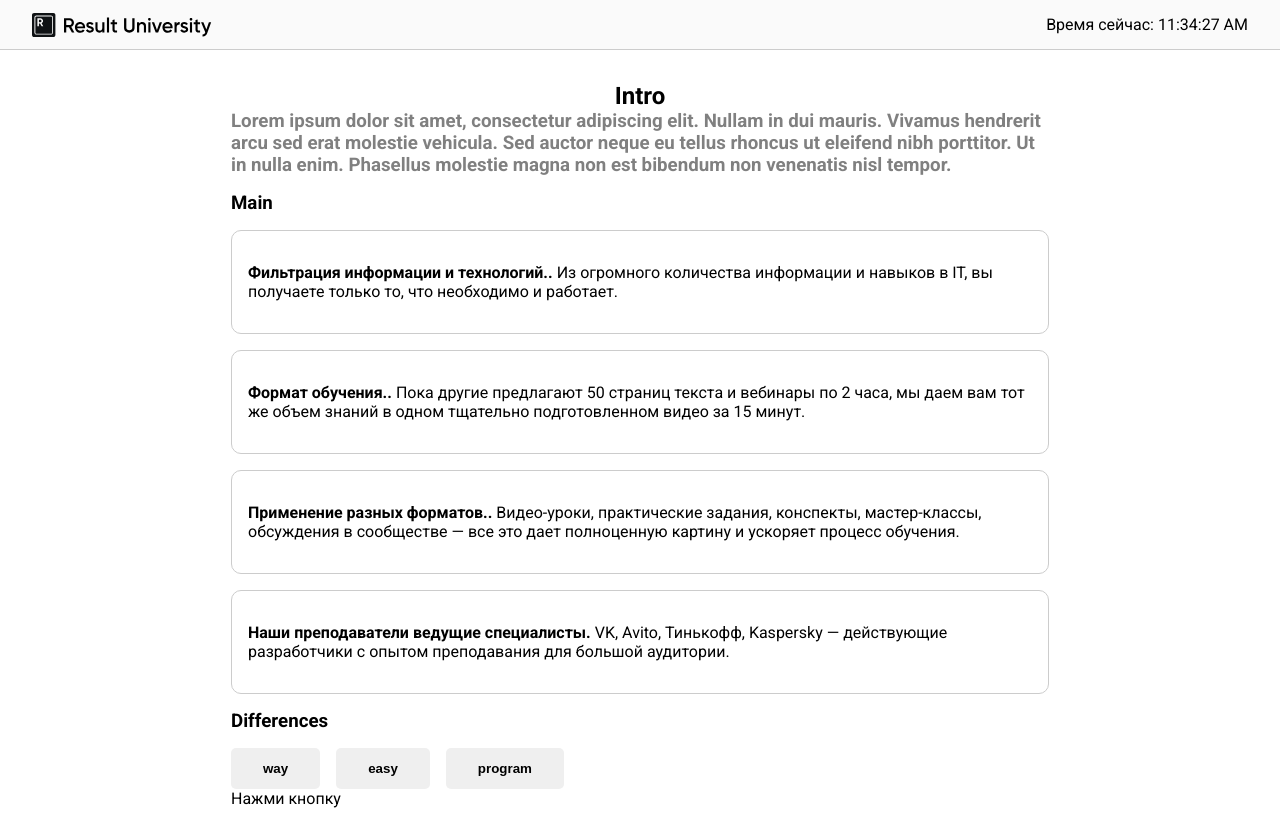
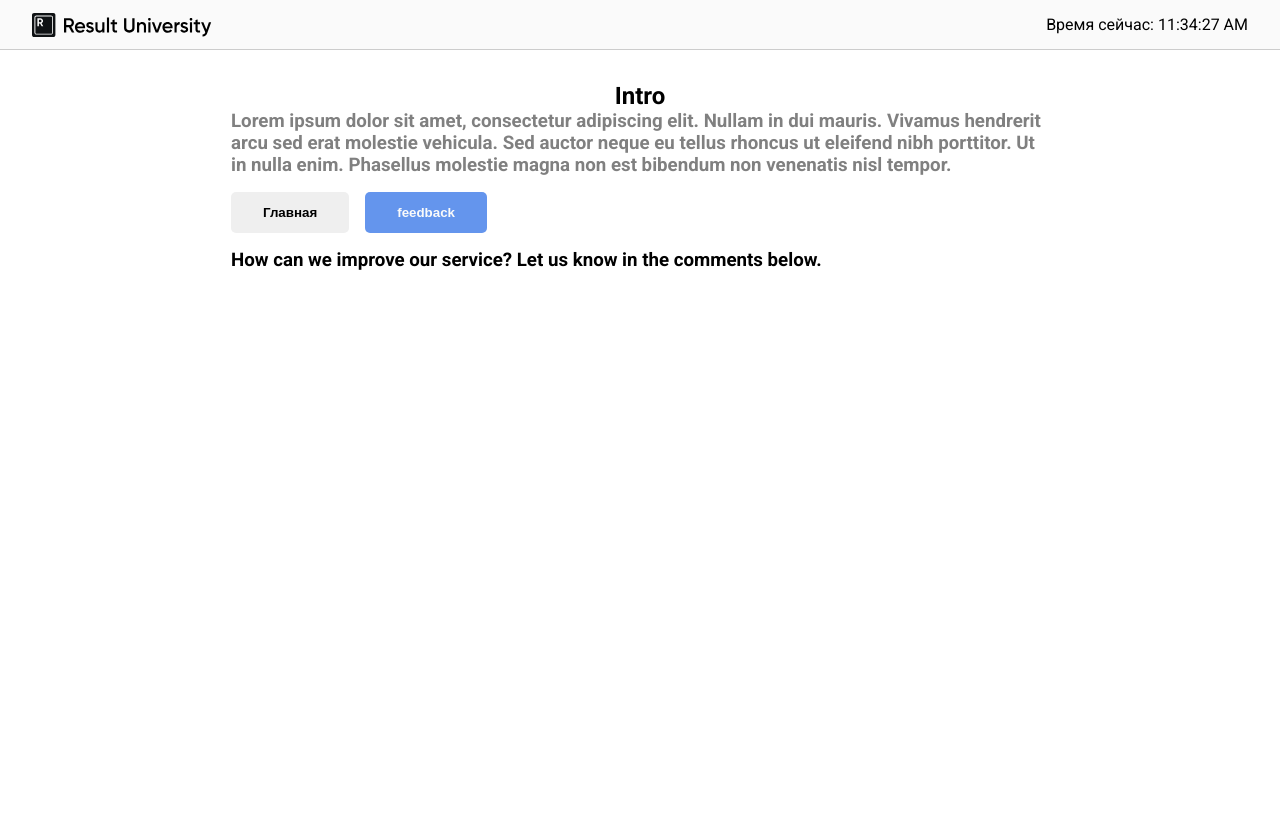
Before and after one commit to iamAndreyGavrilov/React-basic, a React (Vite) app: page / in a window 1280 px wide. After the commit the page ends 800 px from the top, so only its background shows below. Built offline with nearby package versions, Linux system fonts and the light colour scheme.

Commit message:
условная отрисовка + работа с данными между компонентами

```diff
--- a/src/App.jsx
+++ b/src/App.jsx
@@ -2,15 +2,28 @@ import Header from './components/Header';
 import TeachingSection from './components/TeachingSection';
 import DifferencesSection from './components/DifferencesSection';
 import IntroSection from './components/IntroSection';
+import TabsSection from './components/TabsSection';
+import FeedbackSection from './components/FeedbackSection';
+import { useState } from 'react';
 
 export default function App() {
+  const [tab, setTab] = useState('feedback');
+
   return (
     <>
       <Header />
       <main>
         <IntroSection />
-        <TeachingSection />
-        <DifferencesSection />
+        <TabsSection active={tab} onChange={(current) => setTab(current)} />
+
+        {tab === 'main' && (
+          <>
+            <TeachingSection />
+            <DifferencesSection />
+          </>
+        )}
+
+        {tab === 'feedback' && <FeedbackSection />}
       </main>
     </>
   );
--- /dev/null
+++ b/src/components/FeedbackSection.tsx
@@ -0,0 +1,7 @@
+export default function FeedbackSection() {
+  return (
+    <section>
+      <h3>How can we improve our service? Let us know in the comments below.</h3>
+    </section>
+  );
+}
--- /dev/null
+++ b/src/components/TabsSection.tsx
@@ -0,0 +1,17 @@
+import Button from './Button/Button';
+
+export default function TabsSection({ active, onChange }) {
+  return (
+    <section
+      style={{
+        marginBottom: '1rem',
+      }}>
+      <Button isActive={active === 'main'} onClick={() => onChange('main')}>
+        Главная
+      </Button>
+      <Button isActive={active === 'feedback'} onClick={() => onChange('feedback')}>
+        feedback
+      </Button>
+    </section>
+  );
+}
```
